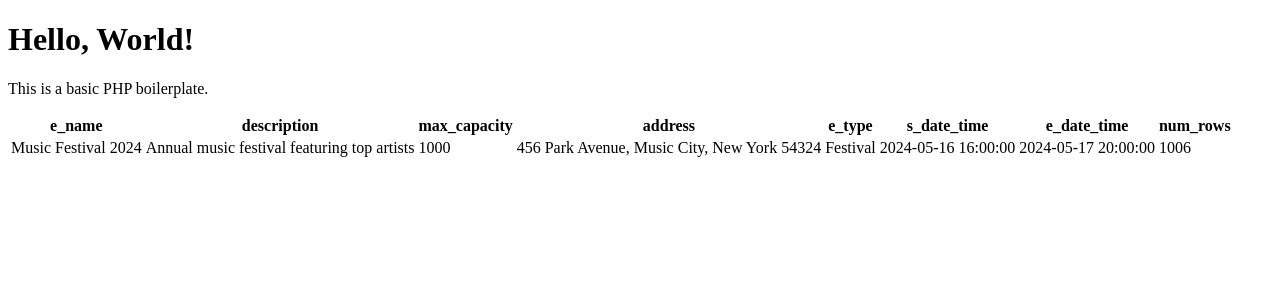
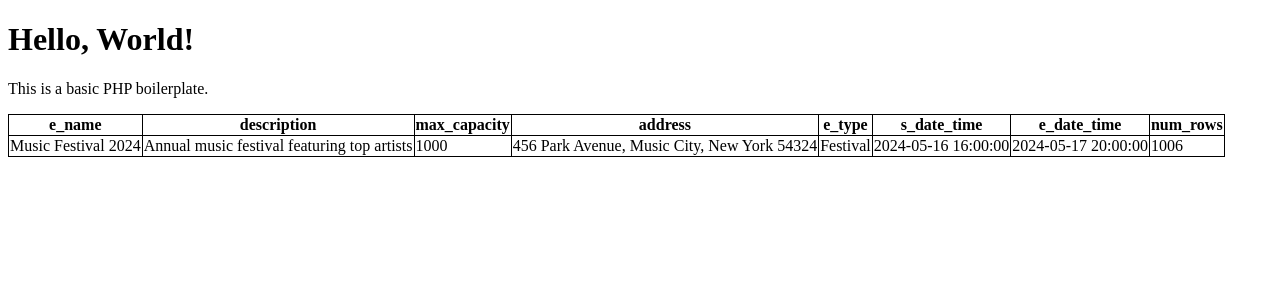
Before and after one commit to deiaashin2/CPCS332, a PHP site: page /CPCS332/bigevents.php in a window 1280 px wide. Shown: the top 300 px of the page. Run offline with PHP 8.4, Linux system fonts and the light colour scheme; data comes from the database, SQL or seed files in the repository.

Commit message:
Added simple styles

```diff
--- /dev/null
+++ b/bigevents.css
@@ -0,0 +1,6 @@
+table,
+th,
+td {
+  border: 1px solid;
+  border-collapse: collapse;
+}
--- a/bigevents.php
+++ b/bigevents.php
@@ -6,6 +6,7 @@
     <meta name="viewport" content="width=device-width, initial-scale=1.0">
     <title>Big Events</title>
     <!-- Add your CSS stylesheets or other meta tags here -->
+    <link rel="stylesheet" href="bigevents.css">
 </head>
 
 <body>
```
